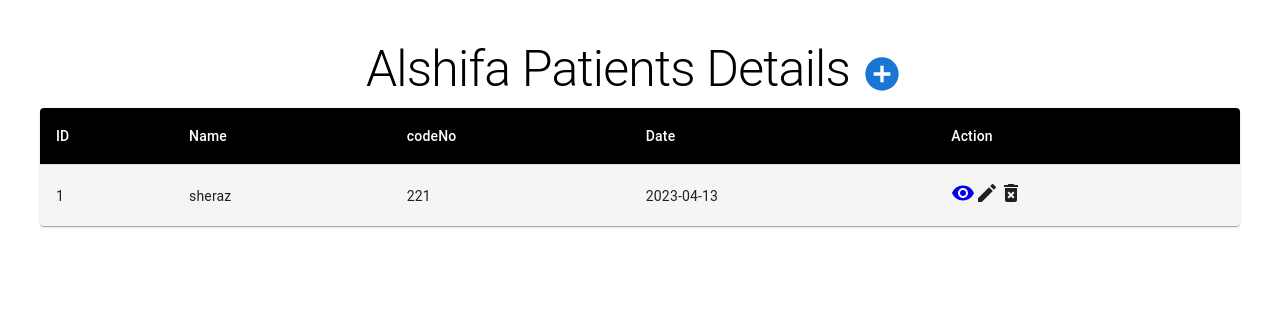
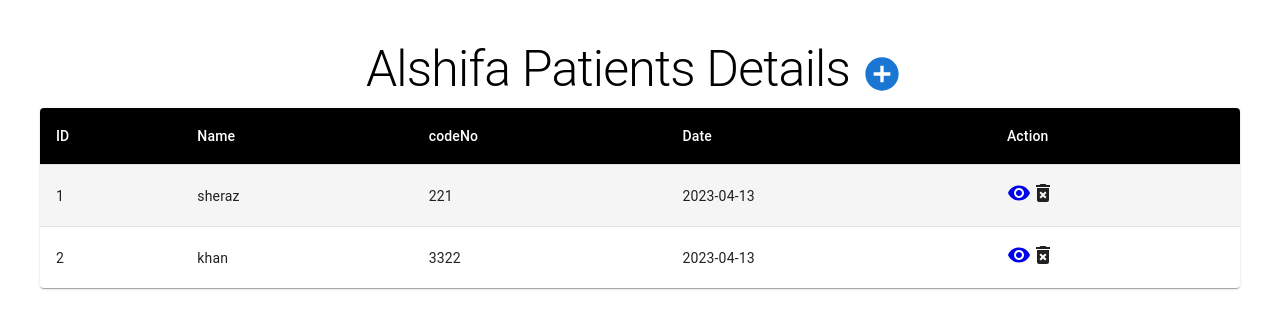
Before and after one commit to Msherazkhan801/alshifa, a React (Create React App) app: page /detail in a window 1280 px wide. Shown: the top 328 px of the page. Built offline with nearby package versions, Linux system fonts and the light colour scheme; data requests are answered from the project's data file.

Commit message:
comment out edit icon

```diff
--- a/db.json
+++ b/db.json
@@ -29,6 +29,27 @@
         }
       ],
       "id": 3
+    },
+    {
+      "pname": "khan",
+      "codeno": "3322",
+      "date": "2023-04-13",
+      "adress": "shewa",
+      "madicine": [
+        {
+          "medicineName": "omeprazol"
+        },
+        {
+          "medicineName": "diclo"
+        },
+        {
+          "medicineName": "injection diclo"
+        },
+        {
+          "medicineName": "clomox anti biotic"
+        }
+      ],
+      "id": 4
     }
   ]
 }
--- a/src/components/table.js
+++ b/src/components/table.js
@@ -98,7 +98,7 @@ export default function CustomizedTables() {
               <StyledTableCell >{row.date}</StyledTableCell>
               <StyledTableCell >
                 <Link to={`/patient-detail/${row.id}`} sx={{textDecoration:"none"}}><RemoveRedEyeIcon /></Link>
-                <EditIcon/>
+                {/* <EditIcon/> */}
                 <DeleteForeverIcon onClick={()=>handleDelet(row.id)}/>
               </StyledTableCell>
             </StyledTableRow>
```
